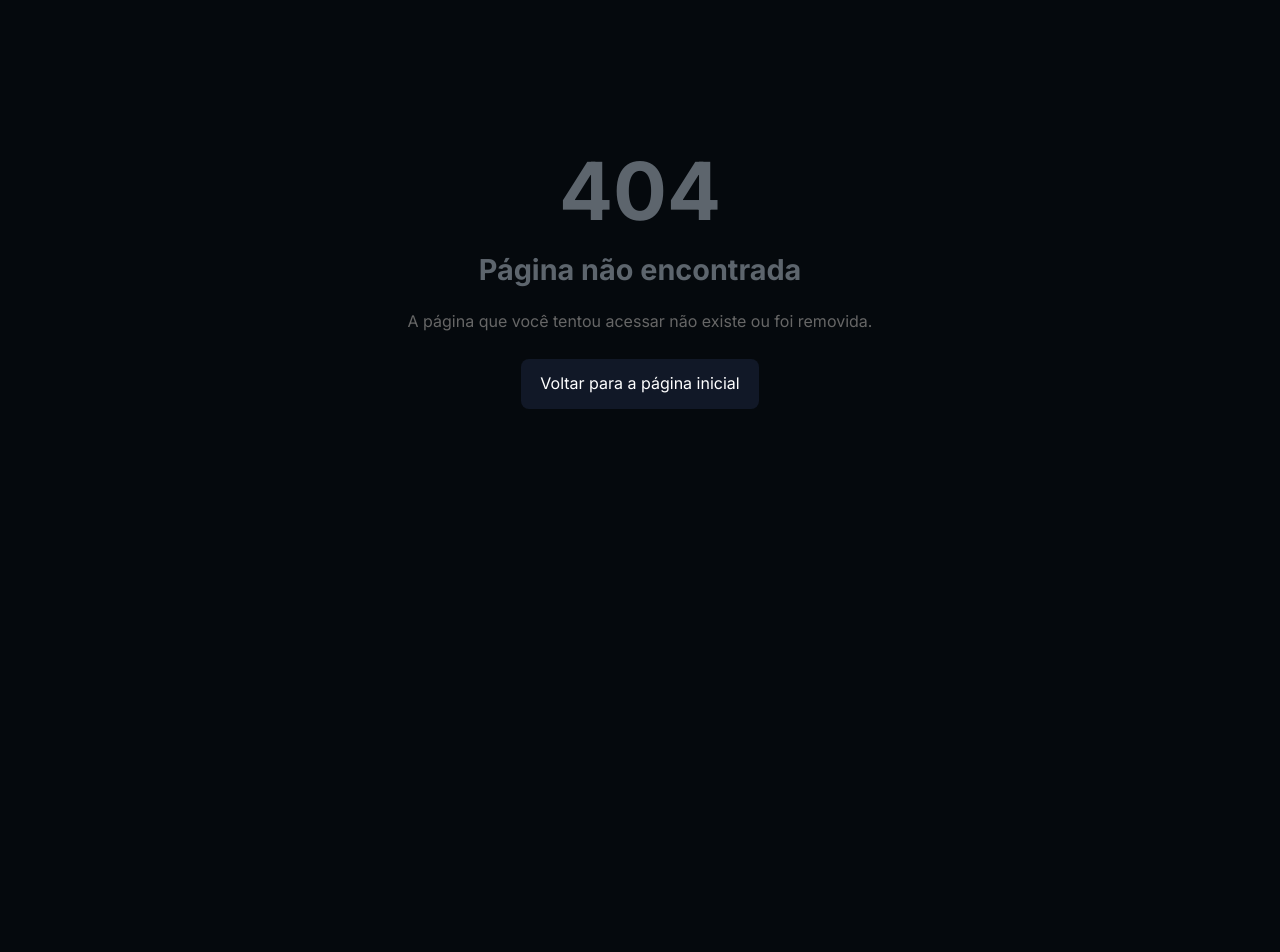
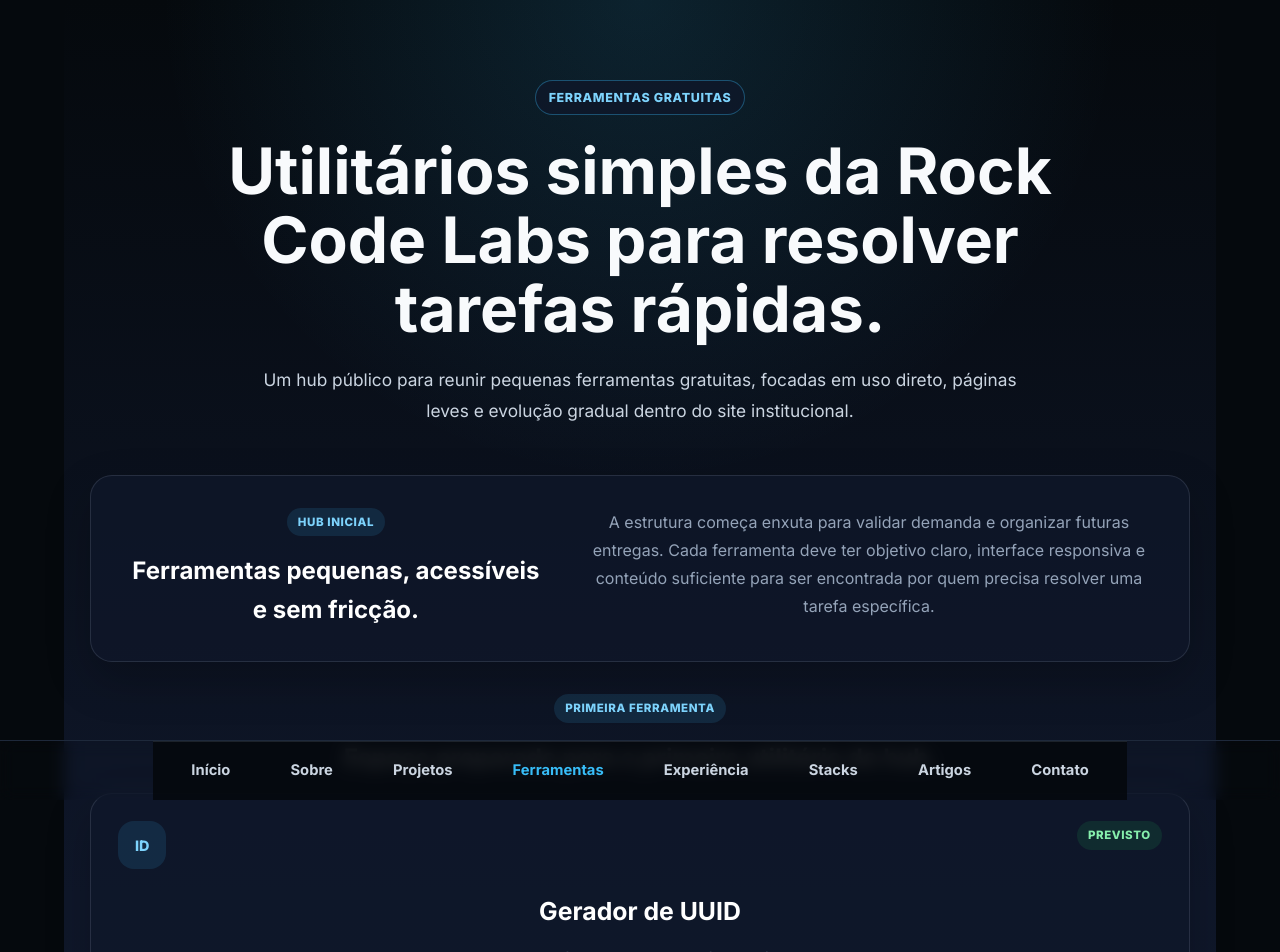
Before and after one commit to dmarostega/rockcode-front-end-vuejs, a Vue app: page /ferramentas in a window 1280 px wide. Before the commit this address had no page. Shown: the top 952 px of the page. Before the commit the page ends 800 px from the top, so only its background shows below. Built offline with nearby package versions, Linux system fonts and the light colour scheme.

Commit message:
feat: create free tools hub page (#13)

```diff
--- a/src/components/defaults/NavBoard.vue
+++ b/src/components/defaults/NavBoard.vue
@@ -15,6 +15,7 @@
       <RouterLink to="/" class="nav-link" @click="closeMenu">Início</RouterLink>
       <RouterLink to="/about" class="nav-link" @click="closeMenu">Sobre</RouterLink>
       <RouterLink to="/apps" class="nav-link" @click="closeMenu">Projetos</RouterLink>
+      <RouterLink to="/ferramentas" class="nav-link" @click="closeMenu">Ferramentas</RouterLink>
       <RouterLink to="/experiences" class="nav-link" @click="closeMenu">Experiência</RouterLink>
       <RouterLink to="/stacks" class="nav-link" @click="closeMenu">Stacks</RouterLink>
       <RouterLink to="/articles" class="nav-link" @click="closeMenu">Artigos</RouterLink>
@@ -22,9 +23,7 @@
     </div>
 
     <div class="nav-container">
-      <RouterLink to="/" class="brand" @click="closeMenu">
-        Rock Code
-      </RouterLink>
+      <RouterLink to="/" class="brand" @click="closeMenu"> Rock Code </RouterLink>
 
       <button class="menu-toggle" type="button" @click="isOpen = !isOpen" aria-label="Abrir menu">
         <span v-if="!isOpen">&#9650;</span>
@@ -35,6 +34,7 @@
         <RouterLink to="/" class="nav-link">Início</RouterLink>
         <RouterLink to="/about" class="nav-link">Sobre</RouterLink>
         <RouterLink to="/apps" class="nav-link">Projetos</RouterLink>
+        <RouterLink to="/ferramentas" class="nav-link">Ferramentas</RouterLink>
         <RouterLink to="/experiences" class="nav-link">Experiência</RouterLink>
         <RouterLink to="/stacks" class="nav-link">Stacks</RouterLink>
         <RouterLink to="/articles" class="nav-link">Artigos</RouterLink>
--- a/src/router/index.js
+++ b/src/router/index.js
@@ -32,6 +32,12 @@
       name: 'apps',
       component: () => import('../views/AppsView.vue'),
       meta: getPageMetadata('/apps'),
+    },
+    {
+      path: '/ferramentas',
+      name: 'tools',
+      component: () => import('../views/ToolsView.vue'),
+      meta: getPageMetadata('/ferramentas'),
     },
     {
       path: '/experiences',
--- a/src/router/pageMetadata.js
+++ b/src/router/pageMetadata.js
@@ -3,7 +3,7 @@
 export const DEFAULT_DESCRIPTION =
   'Projetos, estudos e soluções web com Laravel, Vue, PHP, APIs REST, sistemas SaaS e boas práticas de desenvolvimento.'
 
-const normalizePath = (path) =>  `${path.replace(/\/$/, '')}/`
+const normalizePath = (path) => `${path.replace(/\/$/, '')}/`
 
 export const INDEXABLE_PAGE_METADATA = [
   {
@@ -23,6 +23,12 @@
     title: 'Aplicativos | Rock Code Labs',
     description:
       'Projetos e aplicações desenvolvidos pela Rock Code Labs usando Laravel, Vue, APIs REST e boas práticas de desenvolvimento web.',
+  },
+  {
+    path: '/ferramentas',
+    title: 'Ferramentas gratuitas | Rock Code Labs',
+    description:
+      'Hub de ferramentas gratuitas da Rock Code Labs com utilitários simples para tarefas rápidas, projetos relacionados e novas entregas em preparação.',
   },
   {
     path: '/experiences',
@@ -58,17 +64,14 @@
 
 export const getCanonicalPath = (route) => {
   if (route.meta?.canonicalPath) {
-      return route.meta.canonicalPath === '/'
-      ? '/'
-      : normalizePath(route.meta.canonicalPath)
+    return route.meta.canonicalPath === '/' ? '/' : normalizePath(route.meta.canonicalPath)
   }
 
   return route.path === '/' ? '/' : normalizePath(route.path)
 }
 
 export const getCanonicalUrlFromPath = (canonicalPath) => {
-  const normalizedPath =
-    canonicalPath === '/' ? '/' : normalizePath(canonicalPath)
+  const normalizedPath = canonicalPath === '/' ? '/' : normalizePath(canonicalPath)
 
   return new URL(normalizedPath, SITE_URL).toString()
 }
--- /dev/null
+++ b/src/views/ToolsView.vue
@@ -0,0 +1,323 @@
+<script setup>
+import LayoutDefault from '@/components/defaults/LayoutDefault.vue'
+import NavBoard from '@/components/defaults/NavBoard.vue'
+
+const hubTools = [
+  {
+    name: 'Gerador de UUID',
+    status: 'Previsto',
+    description:
+      'Ferramenta gratuita para gerar identificadores UUID de forma rápida, simples e sem cadastro.',
+    details:
+      'O primeiro espaço do hub fica preparado para receber utilitários pequenos, diretos e independentes do backend institucional.',
+  },
+]
+
+const relatedProjects = [
+  {
+    name: 'QRCodeFlow',
+    status: 'MVP publicado',
+    description:
+      'Gerador gratuito de QR Code para links, com fluxo simples para criar, visualizar e baixar códigos rapidamente.',
+    url: 'https://qrcodeflow.rockcodelabs.com.br',
+  },
+]
+</script>
+
+<template>
+  <LayoutDefault>
+    <main class="tools-page">
+      <section class="tools-hero">
+        <span class="eyebrow">Ferramentas gratuitas</span>
+
+        <h1>Utilitários simples da Rock Code Labs para resolver tarefas rápidas.</h1>
+
+        <p>
+          Um hub público para reunir pequenas ferramentas gratuitas, focadas em uso direto, páginas
+          leves e evolução gradual dentro do site institucional.
+        </p>
+      </section>
+
+      <section class="hub-intro" aria-label="Proposta do hub">
+        <div>
+          <span class="section-label">Hub inicial</span>
+          <h2>Ferramentas pequenas, acessíveis e sem fricção.</h2>
+        </div>
+
+        <p>
+          A estrutura começa enxuta para validar demanda e organizar futuras entregas. Cada
+          ferramenta deve ter objetivo claro, interface responsiva e conteúdo suficiente para ser
+          encontrada por quem precisa resolver uma tarefa específica.
+        </p>
+      </section>
+
+      <section class="tools-grid" aria-labelledby="tools-title">
+        <div class="section-heading">
+          <span class="section-label">Primeira ferramenta</span>
+          <h2 id="tools-title">Espaço preparado para o primeiro utilitário do hub.</h2>
+        </div>
+
+        <article v-for="tool in hubTools" :key="tool.name" class="tool-card">
+          <div class="card-top">
+            <span class="tool-icon" aria-hidden="true">ID</span>
+            <span class="status-badge">{{ tool.status }}</span>
+          </div>
+
+          <h3>{{ tool.name }}</h3>
+
+          <p>{{ tool.description }}</p>
+          <p class="card-details">{{ tool.details }}</p>
+        </article>
+      </section>
+
+      <section class="related-section" aria-labelledby="related-title">
+        <div class="section-heading">
+          <span class="section-label">Projeto relacionado</span>
+          <h2 id="related-title">QRCodeFlow continua como produto separado.</h2>
+        </div>
+
+        <a
+          v-for="project in relatedProjects"
+          :key="project.name"
+          :href="project.url"
+          target="_blank"
+          rel="noopener noreferrer"
+          class="related-card"
+        >
+          <div>
+            <span class="status-badge">{{ project.status }}</span>
+            <h3>{{ project.name }}</h3>
+            <p>{{ project.description }}</p>
+          </div>
+
+          <strong>Acessar QRCodeFlow -></strong>
+        </a>
+      </section>
+
+      <section class="future-ad-space" aria-label="Espaço reservado para anúncio futuro">
+        <span>Espaço institucional reservado</span>
+        <p>
+          Área visual desativada para avaliação futura de monetização. Sem script de anúncio, sem
+          chamada para clique e afastada dos links principais.
+        </p>
+      </section>
+    </main>
+
+    <NavBoard />
+  </LayoutDefault>
+</template>
+
+<style scoped>
+.tools-page {
+  min-height: 100vh;
+  padding: 3rem 1.25rem 6rem;
+  background:
+    radial-gradient(circle at top, rgba(56, 189, 248, 0.14), transparent 30rem),
+    linear-gradient(180deg, #05090d 0%, #0f172a 55%, #111827 100%);
+  color: #f8fafc;
+}
+
+.tools-hero,
+.hub-intro,
+.tools-grid,
+.related-section,
+.future-ad-space {
+  max-width: 1100px;
+  margin: 0 auto;
+}
+
+.tools-hero {
+  padding: 2rem 0 3rem;
+  text-align: center;
+}
+
+.eyebrow,
+.section-label,
+.status-badge {
+  display: inline-flex;
+  width: fit-content;
+  border-radius: 999px;
+  font-weight: 900;
+  letter-spacing: 0.05em;
+  text-transform: uppercase;
+}
+
+.eyebrow {
+  padding: 0.42rem 0.8rem;
+  border: 1px solid rgba(56, 189, 248, 0.35);
+  background: rgba(15, 23, 42, 0.75);
+  color: #7dd3fc;
+  font-size: 0.78rem;
+}
+
+.tools-hero h1 {
+  max-width: 880px;
+  margin: 1.3rem auto 0;
+  font-size: clamp(2rem, 5vw, 4rem);
+  line-height: 1.08;
+}
+
+.tools-hero p {
+  max-width: 760px;
+  margin: 1.3rem auto 0;
+  color: #cbd5e1;
+  font-size: 1.08rem;
+  line-height: 1.8;
+}
+
+.hub-intro,
+.tool-card,
+.related-card,
+.future-ad-space {
+  border: 1px solid rgba(148, 163, 184, 0.18);
+  border-radius: 22px;
+  background: rgba(15, 23, 42, 0.74);
+  box-shadow: 0 18px 45px rgba(0, 0, 0, 0.22);
+}
+
+.hub-intro {
+  display: grid;
+  grid-template-columns: 0.85fr 1.15fr;
+  gap: 2rem;
+  padding: 2rem;
+}
+
+.section-label {
+  margin-bottom: 1rem;
+  padding: 0.32rem 0.7rem;
+  background: rgba(56, 189, 248, 0.12);
+  color: #7dd3fc;
+  font-size: 0.72rem;
+}
+
+.hub-intro h2,
+.section-heading h2,
+.tool-card h3,
+.related-card h3 {
+  margin: 0;
+  color: #ffffff;
+}
+
+.hub-intro p,
+.tool-card p,
+.related-card p,
+.future-ad-space p {
+  margin: 0;
+  color: #94a3b8;
+  line-height: 1.75;
+}
+
+.tools-grid,
+.related-section {
+  margin-top: 2rem;
+}
+
+.section-heading {
+  margin-bottom: 1rem;
+}
+
+.tool-card,
+.related-card {
+  padding: 1.7rem;
+}
+
+.card-top {
+  display: flex;
+  align-items: flex-start;
+  justify-content: space-between;
+  gap: 1rem;
+  margin-bottom: 1.4rem;
+}
+
+.tool-icon {
+  display: inline-flex;
+  align-items: center;
+  justify-content: center;
+  width: 3rem;
+  height: 3rem;
+  border-radius: 16px;
+  background: rgba(56, 189, 248, 0.12);
+  color: #7dd3fc;
+  font-size: 0.9rem;
+  font-weight: 900;
+}
+
+.status-badge {
+  padding: 0.32rem 0.7rem;
+  background: rgba(34, 197, 94, 0.12);
+  color: #86efac;
+  font-size: 0.72rem;
+}
+
+.tool-card h3,
+.related-card h3 {
+  margin-bottom: 0.8rem;
+  font-size: 1.55rem;
+}
+
+.card-details {
+  margin-top: 0.85rem;
+  color: #cbd5e1;
+}
+
+.related-card {
+  display: flex;
+  align-items: flex-end;
+  justify-content: space-between;
+  gap: 2rem;
+  color: inherit;
+  text-decoration: none;
+  transition:
+    transform 0.2s ease,
+    border-color 0.2s ease,
+    background 0.2s ease;
+}
+
+.related-card:hover {
+  transform: translateY(-4px);
+  border-color: rgba(56, 189, 248, 0.55);
+  background: rgba(30, 41, 59, 0.88);
+}
+
+.related-card strong {
+  flex: 0 0 auto;
+  color: #38bdf8;
+}
+
+.future-ad-space {
+  margin-top: 3rem;
+  padding: 1.4rem;
+  text-align: center;
+}
+
+.future-ad-space span {
+  display: block;
+  color: #cbd5e1;
+  font-size: 0.82rem;
+  font-weight: 900;
+  letter-spacing: 0.05em;
+  text-transform: uppercase;
+}
+
+.future-ad-space p {
+  max-width: 720px;
+  margin: 0.6rem auto 0;
+  font-size: 0.9rem;
+}
+
+@media (max-width: 820px) {
+  .hub-intro,
+  .related-card {
+    grid-template-columns: 1fr;
+  }
+
+  .hub-intro {
+    gap: 1rem;
+  }
+
+  .related-card {
+    align-items: flex-start;
+    flex-direction: column;
+  }
+}
+</style>
```
Also changed, not shown: 1 other file (tests, documents, lock files or other folders).
